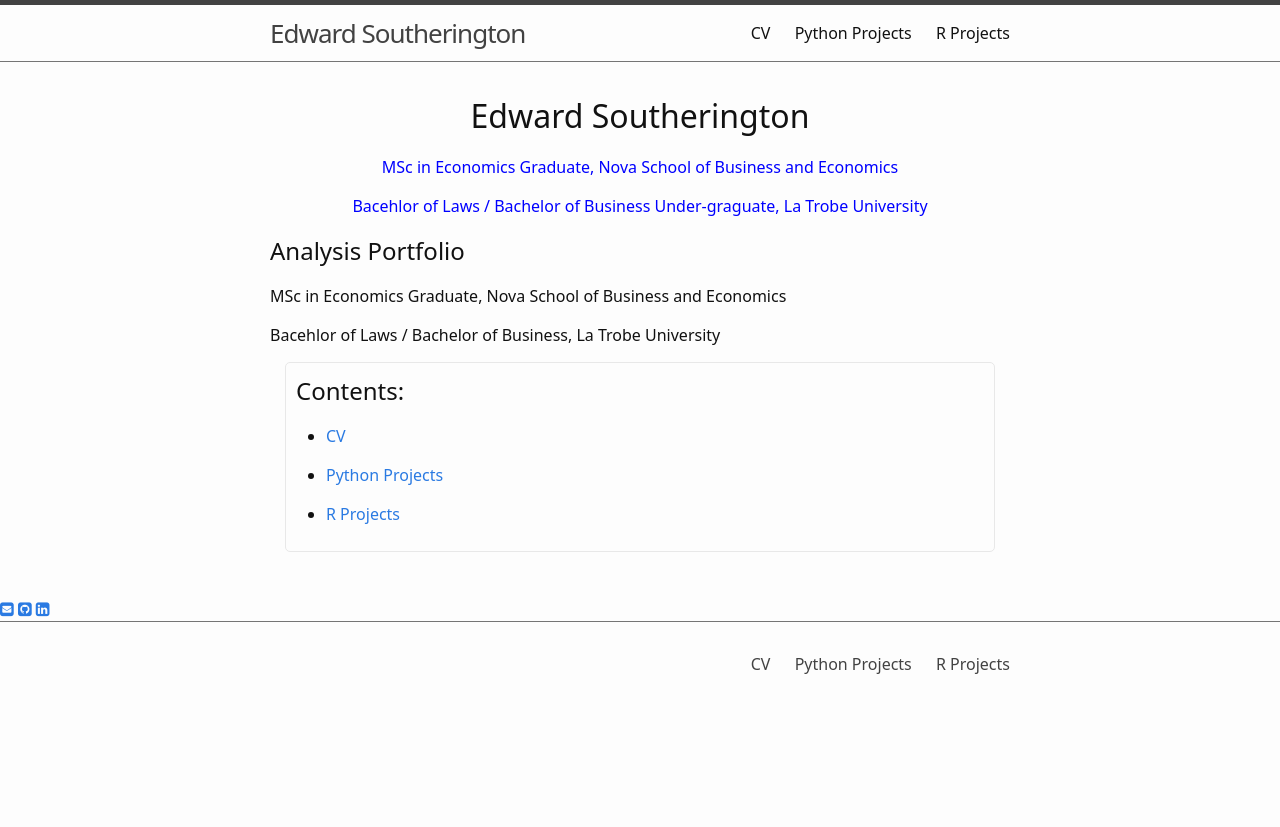
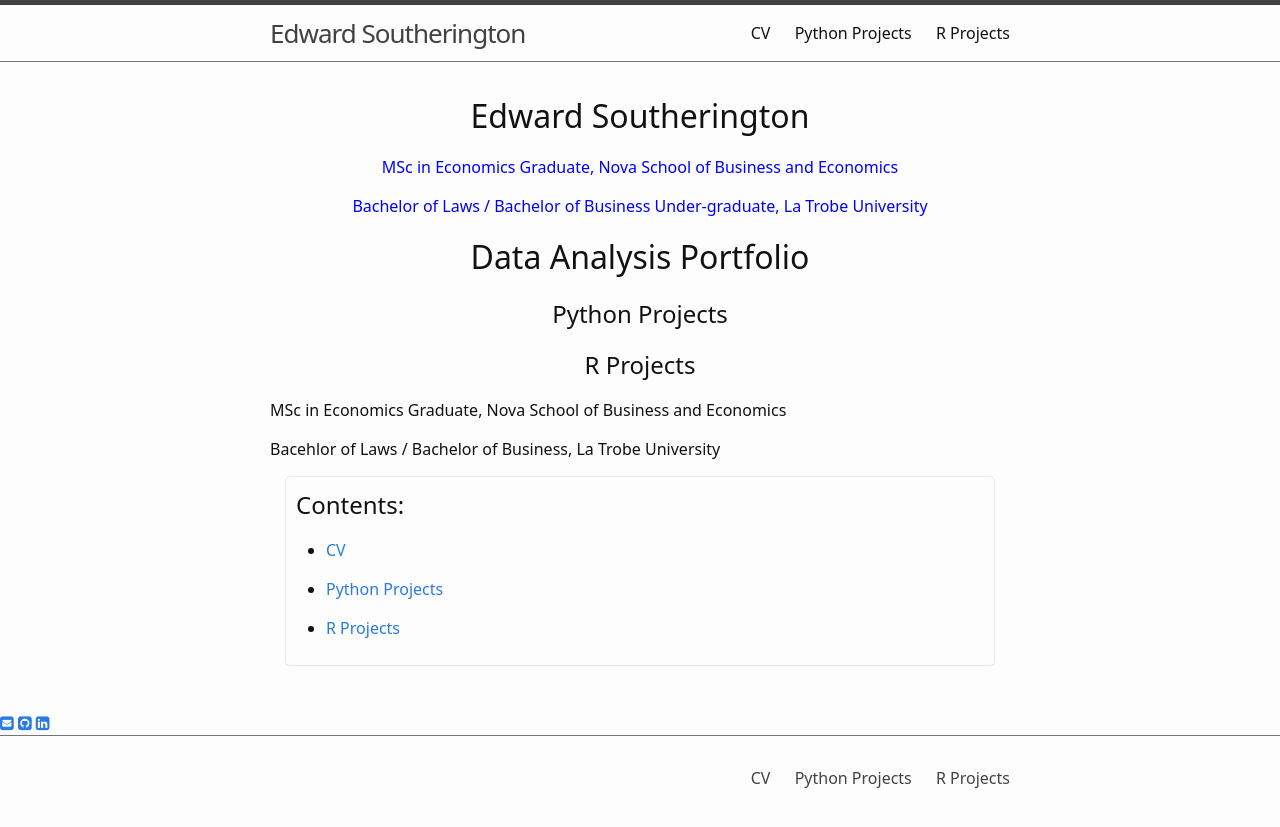
Before and after one commit to EdwardSoutherington/Portfolio, a Jekyll site: the page built from index.md, in a window 1280 px wide. Shown: the top 827 px of the page. Built offline with Jekyll 4.4.1, drawn with Linux system fonts in a browser that asks for light colours; nearby versions of some CDN libraries; some web fonts are replaced.

Commit message:
Update index.md

```diff
--- a/index.md
+++ b/index.md
@@ -7,11 +7,13 @@ title: Home
   <body>
     <h1 align="center">Edward Southerington</h1>
     <p style="color: blue" align="center">MSc in Economics Graduate, Nova School of Business and Economics</p>
-    <p style="color: blue" align="center">Bacehlor of Laws / Bachelor of Business Under-graguate, La Trobe University</p>
+    <p style="color: blue" align="center">Bachelor of Laws / Bachelor of Business Under-graduate, La Trobe University</p>
+    <h1 align="center">Data Analysis Portfolio</h1>
+    <h2 align="center">Python Projects</h2><h2 align="center">R Projects</h2>
   </body>
 </html>
 
-## Analysis Portfolio
+
 
 MSc in Economics Graduate, Nova School of Business and Economics
 
```
